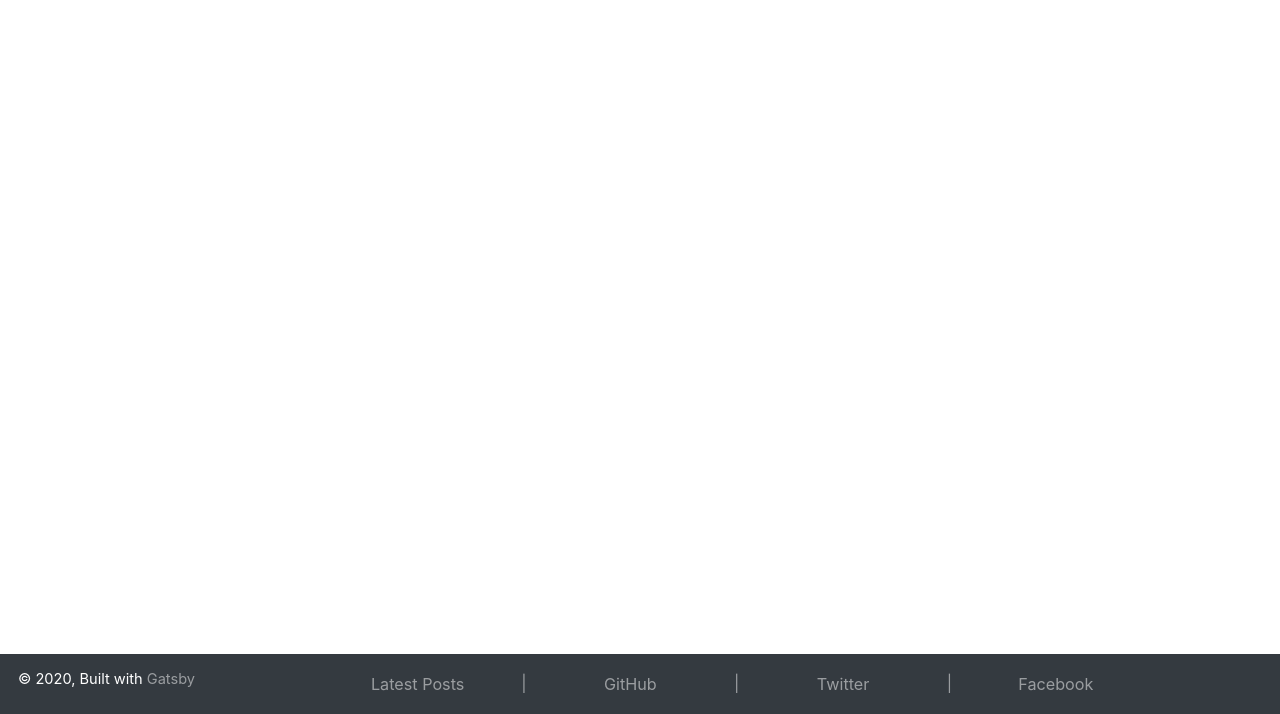
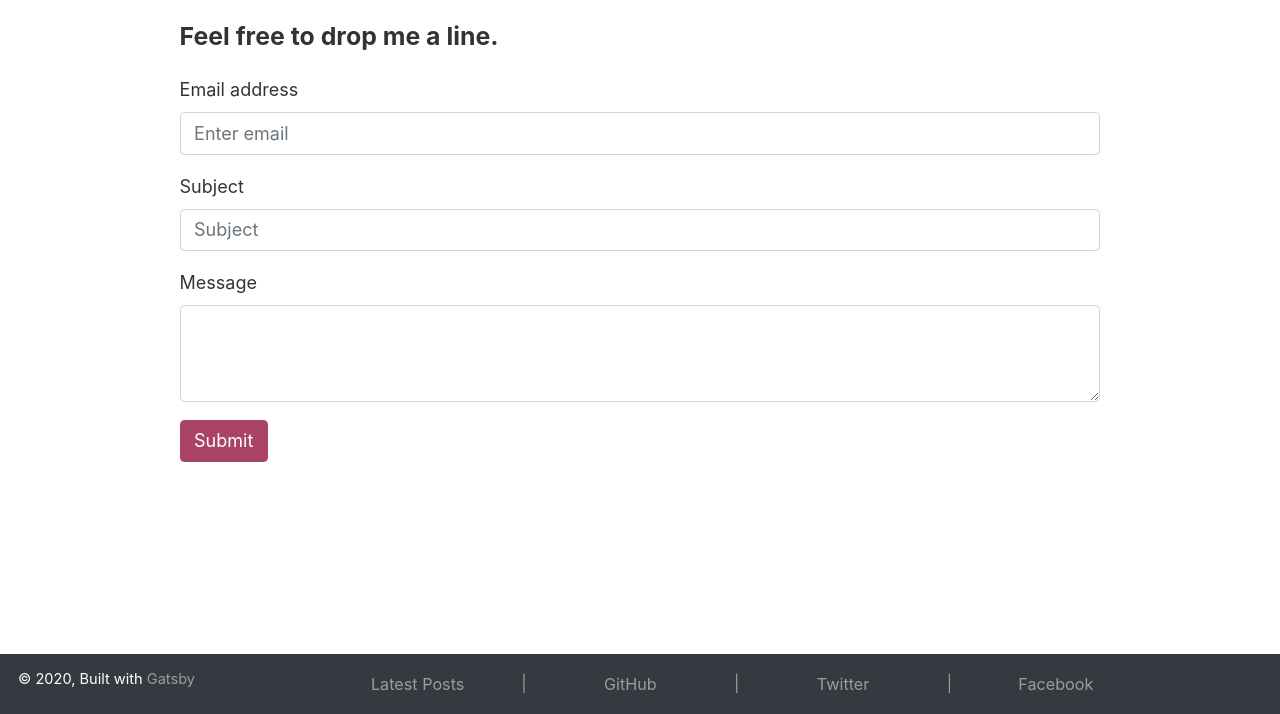
Before and after one commit to schwabbthedeck/gatsby-min-dev-blog-portfolio, a Gatsby site: page /contact in a window 1280 px wide. Shown: the part 129-843 px from the top of the page. Built offline with nearby package versions, Linux system fonts and the light colour scheme; Gatsby itself is replaced by a stand-in of ours; some packages are replaced by stand-ins of ours.

Commit message:
contact card work. code cleanup.

```diff
--- a/src/components/dump.js
+++ b/src/components/dump.js
@@ -1,4 +1,4 @@
-import React from 'react';
+import React from 'react'
 
 const Dump = (props) => (
   <div
--- a/src/components/footer.js
+++ b/src/components/footer.js
@@ -1,6 +1,6 @@
-import React from "react"
-import { Container, Row, Col, Navbar, Nav } from "react-bootstrap"
-import { Link } from "gatsby"
+import React from 'react'
+import { Container, Row, Col, Navbar, Nav } from 'react-bootstrap'
+import { Link } from 'gatsby'
 
 export default () => (
   <Container fluid className="footer px-0">
--- a/src/components/header.js
+++ b/src/components/header.js
@@ -1,6 +1,6 @@
-import React from "react"
-import { Container, Navbar, Nav } from "react-bootstrap"
-import { Link } from "gatsby"
+import React from 'react'
+import { Container, Navbar, Nav } from 'react-bootstrap'
+import { Link } from 'gatsby'
 
 // TODO move svg icons from file to somewhere else and import them...
 
--- a/src/pages/contact.js
+++ b/src/pages/contact.js
@@ -1,14 +1,30 @@
-import React from "react"
-import { Link } from "gatsby"
-
-import Layout from "../components/layout"
-import SEO from "../components/seo"
+import React from 'react'
+import Layout from '../components/layout'
+import SEO from '../components/seo'
+import { Form, Button } from 'react-bootstrap'
 
 const ContactPage = () => (
   <Layout>
     <SEO title="Contact Me" />
     <h1>Contact Me</h1>
-
+    <h3>Feel free to drop me a line.</h3>
+    <Form>
+      <Form.Group controlId="formBasicEmail">
+        <Form.Label>Email address</Form.Label>
+        <Form.Control type="email" placeholder="Enter email" />
+      </Form.Group>
+      <Form.Group controlId="formBasicPassword">
+        <Form.Label>Subject</Form.Label>
+        <Form.Control type="text" placeholder="Subject" />
+      </Form.Group>
+      <Form.Group>
+        <Form.Label>Message</Form.Label>
+        <Form.Control as="textarea" rows={3} />
+      </Form.Group>
+      <Button variant="primary" type="submit">
+        Submit
+      </Button>
+    </Form>
   </Layout>
 )
 
```
Also changed, not shown: src/components/layout.js (+8 -8 lines), src/components/projectcard.js (+3 -4 lines).
